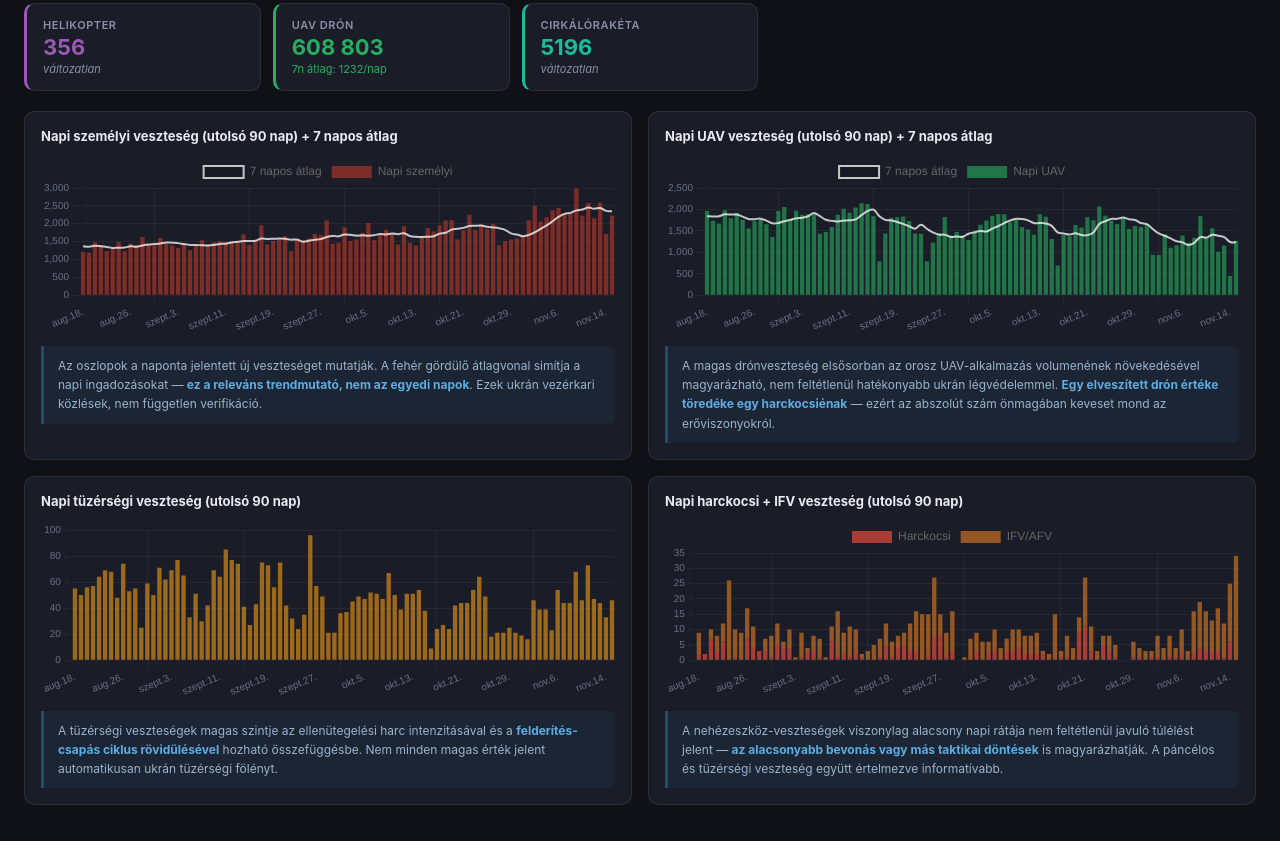
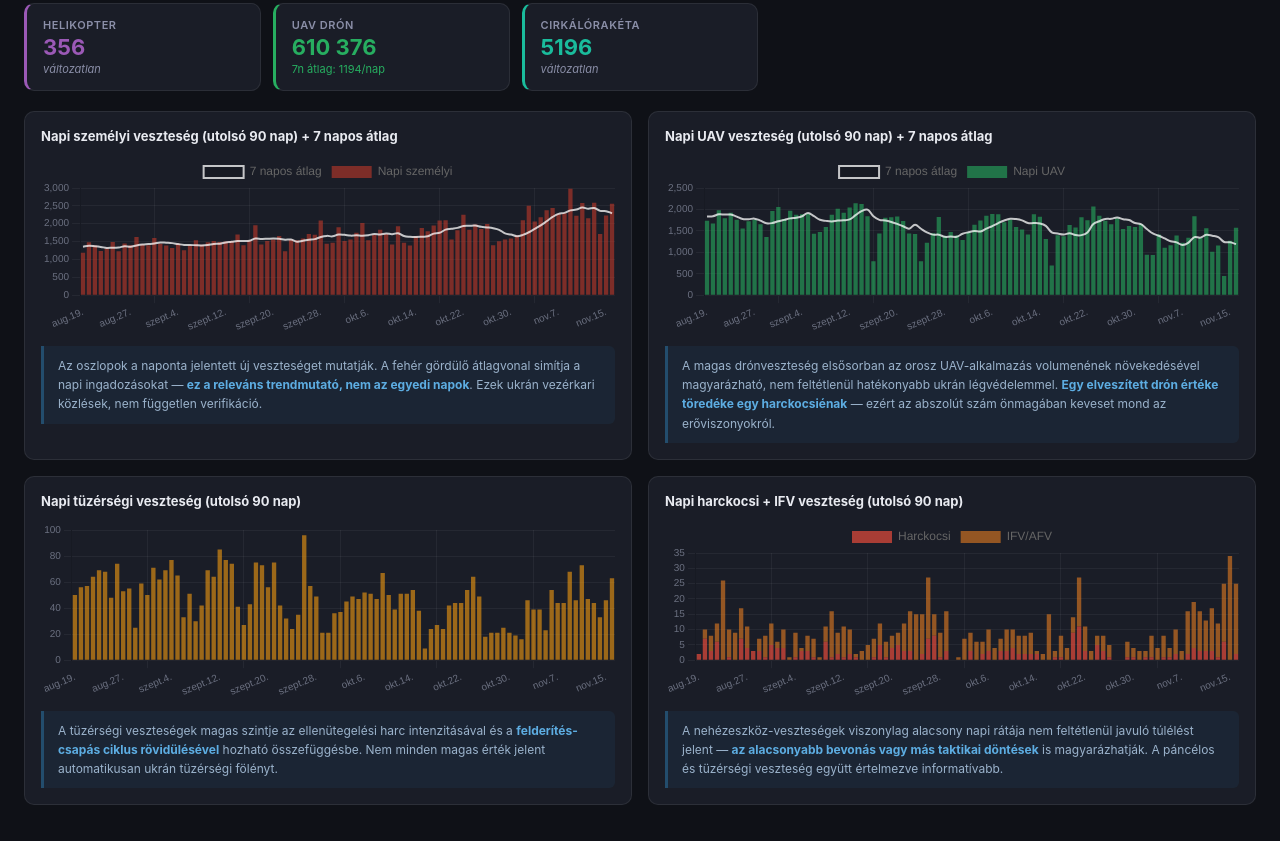
Before and after one commit to antonronogur-boop/ukraine-war-dashboard, a plain HTML site: page index.html in a window 1280 px wide. Shown: the part 963-1804 px from the top of the page. Drawn offline with nearby package versions, Linux system fonts and the light colour scheme.

Commit message:
Auto-update: napi MoD veszteségadat

```diff
--- a/index.html
+++ b/index.html
@@ -920,7 +920,8 @@ const DAILY = [
   {date:"2026-11-12",personnel:1616330,tanks:12471,afv:25720,artillery:52278,mlrs:2269,airdef:1756,planes:452,helicopters:356,uav:605923,missiles:5196,ships:35,submarines:2,vehicles:173838,special:4899,robots:3130},
   {date:"2026-11-13",personnel:1618920,tanks:12472,afv:25731,artillery:52322,mlrs:2271,airdef:1756,planes:452,helicopters:356,uav:607083,missiles:5196,ships:35,submarines:2,vehicles:174307,special:4905,robots:3136},
   {date:"2026-11-14",personnel:1620630,tanks:12478,afv:25750,artillery:52355,mlrs:2273,airdef:1756,planes:452,helicopters:356,uav:607531,missiles:5196,ships:35,submarines:2,vehicles:174609,special:4905,robots:3140},
-  {date:"2026-11-15",personnel:1622860,tanks:12478,afv:25784,artillery:52401,mlrs:2274,airdef:1756,planes:452,helicopters:356,uav:608803,missiles:5196,ships:35,submarines:2,vehicles:175158,special:4906,robots:3150}
+  {date:"2026-11-15",personnel:1622860,tanks:12478,afv:25784,artillery:52401,mlrs:2274,airdef:1756,planes:452,helicopters:356,uav:608803,missiles:5196,ships:35,submarines:2,vehicles:175158,special:4906,robots:3150},
+  {date:"2026-11-16",personnel:1625420,tanks:12480,afv:25807,artillery:52464,mlrs:2278,airdef:1762,planes:452,helicopters:356,uav:610376,missiles:5196,ships:35,submarines:2,vehicles:175930,special:4909,robots:3166}
 ];
 
 // ============================================================
```
Also changed, not shown: 1 other file.
